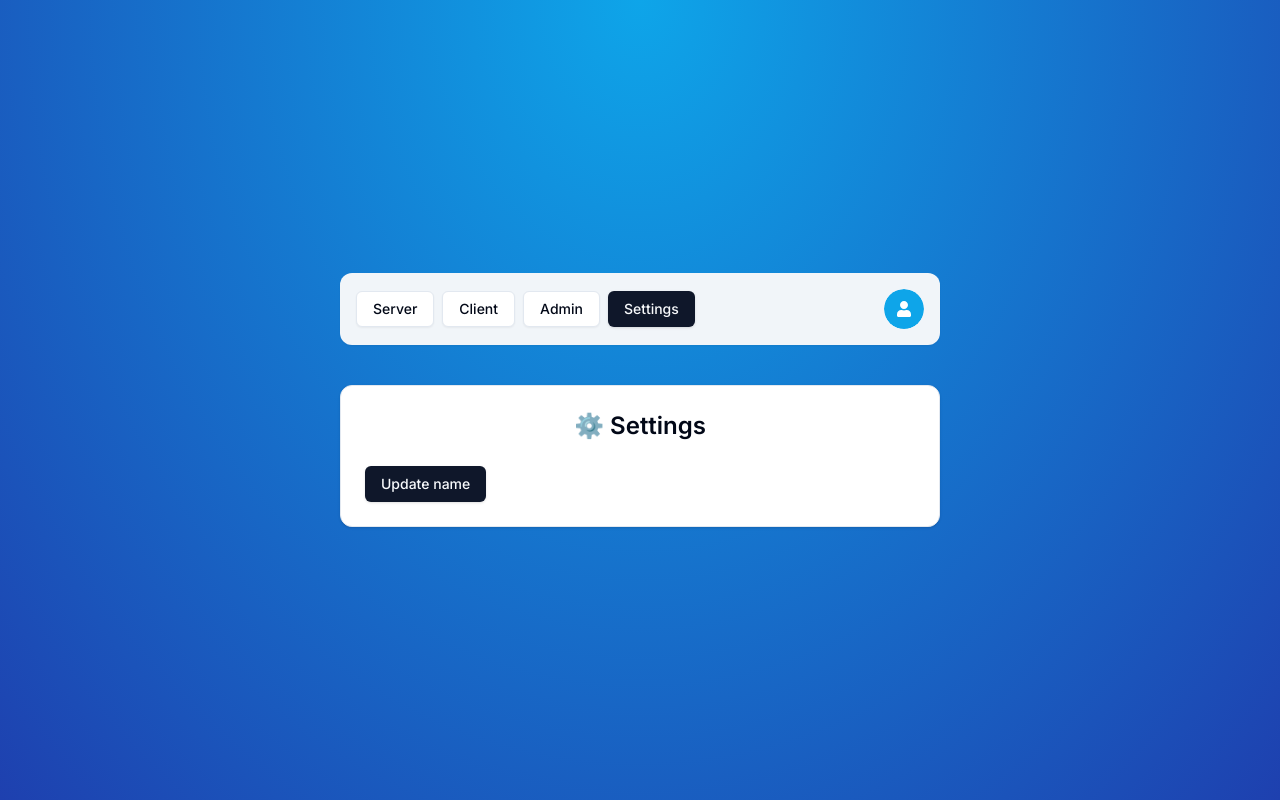
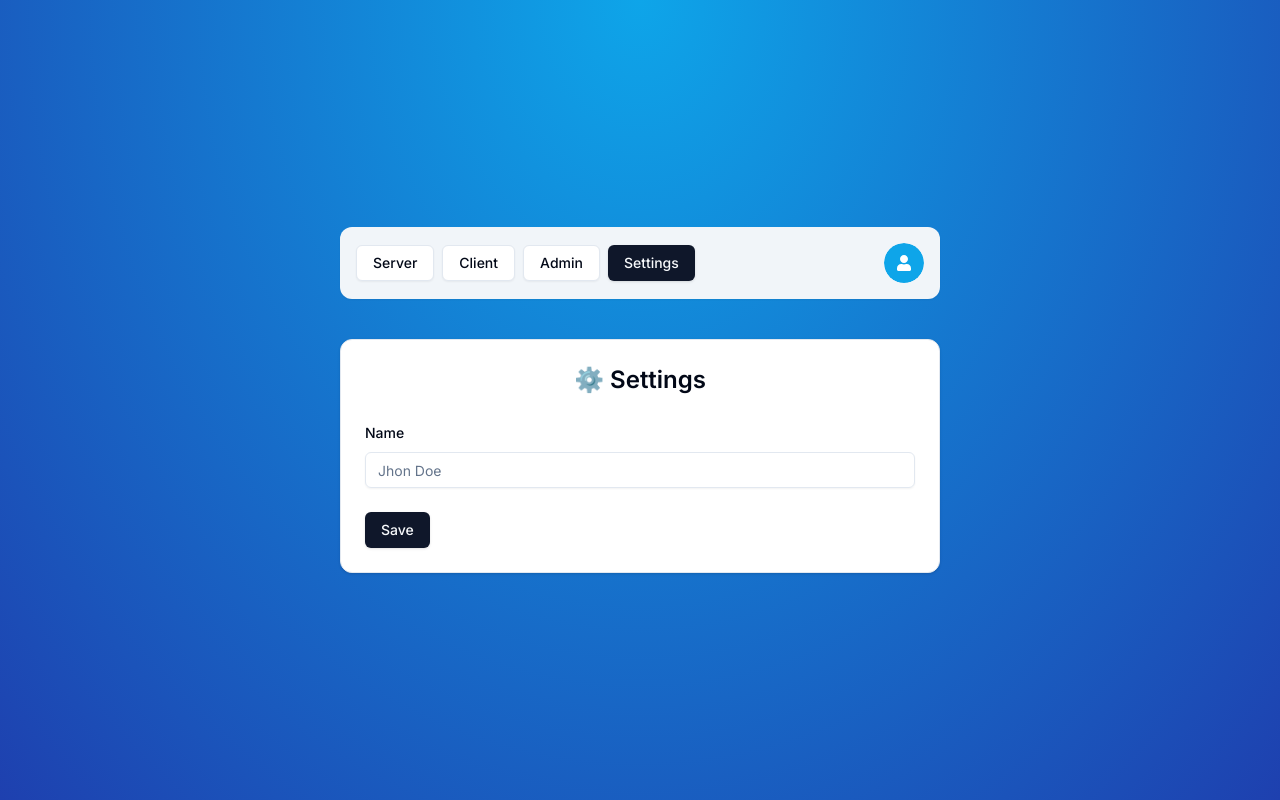
Before and after one commit to ipunganwar/nextjs-auth-V5, a Next.js app: page /settings in a window 1280 px wide. Built offline with nearby package versions, Linux system fonts and the light colour scheme; no server answers.

Commit message:
feat: adjust setting page

```diff
--- a/app/(protected)/settings/page.tsx
+++ b/app/(protected)/settings/page.tsx
@@ -1,21 +1,56 @@
 "use client";
 
-import { useTransition } from "react";
+import { useTransition, useState } from "react";
+import { useForm } from "react-hook-form";
+import { zodResolver } from "@hookform/resolvers/zod";
+import { useSession } from "next-auth/react";
+import * as z from "zod";
 
+import { SettingsSchema } from "@/schemas";
 import { settings } from "@/actions/settings";
 import { Button } from "@/components/ui/button";
 import { Card, CardHeader, CardContent } from "@/components/ui/card";
-import { useSession } from "next-auth/react";
+import {
+  Form,
+  FormField,
+  FormControl,
+  FormLabel,
+  FormItem,
+  FormDescription,
+  FormMessage,
+} from "@/components/ui/form";
+import { Input } from "@/components/ui/input";
+import { useCurrentUser } from "@/hooks/use-current-user";
 
 const SettingPage = () => {
+  const user = useCurrentUser();
+
+  const [error, setError] = useState<string | undefined>();
+  const [success, setSuccess] = useState<string | undefined>();
   const { update } = useSession();
   const [isPending, startTransition] = useTransition();
 
-  const onClick = () => {
+  const form = useForm<z.infer<typeof SettingsSchema>>({
+    resolver: zodResolver(SettingsSchema),
+    defaultValues: {
+      name: user?.name || undefined,
+    },
+  });
+
+  const onSubmit = (values: z.infer<typeof SettingsSchema>) => {
     startTransition(() => {
-      settings({ name: "something different!" }).then((_) => {
-        update();
-      });
+      settings(values)
+        .then((data) => {
+          if (data?.error) {
+            setError(data?.error);
+          }
+
+          if (data?.success) {
+            update();
+            setSuccess(data?.success);
+          }
+        })
+        .catch(() => setError("Something went wrong!"));
     });
   };
 
@@ -25,9 +60,29 @@
         <p className="text-2xl font-semibold text-center">⚙️ Settings</p>
       </CardHeader>
       <CardContent>
-        <Button onClick={onClick} disabled={isPending}>
-          Update name
-        </Button>
+        <Form {...form}>
+          <form className="space-y-6" onSubmit={form.handleSubmit(onSubmit)}>
+            <div className="space-y-4">
+              <FormField
+                control={form.control}
+                name="name"
+                render={({ field }) => (
+                  <FormItem>
+                    <FormLabel>Name</FormLabel>
+                    <FormControl>
+                      <Input
+                        {...field}
+                        placeholder="Jhon Doe"
+                        disabled={isPending}
+                      />
+                    </FormControl>
+                  </FormItem>
+                )}
+              />
+            </div>
+            <Button type="submit">Save</Button>
+          </form>
+        </Form>
       </CardContent>
     </Card>
   );
--- a/auth.ts
+++ b/auth.ts
@@ -5,6 +5,7 @@
 import { db } from "@/lib/db";
 import { getUserById } from "@/data/user";
 import { getTwoFactorConfirmationByUserId } from "@/data/two-factor-confirmation";
+import { getAccountByUserId } from "./data/account";
 
 export const { handlers, signIn, signOut, auth } = NextAuth({
   pages: {
@@ -63,7 +64,7 @@
       if (session.user) {
         session.user.name = token.name;
         session.user.email = token.email || "";
-        session.user.isOauth = token.isOauth as boolean;
+        session.user.isOAuth = token.isOAuth as boolean;
       }
 
       return session;
@@ -75,6 +76,9 @@
 
       if (!existingUser) return token;
 
+      const existingAccount = await getAccountByUserId(existingUser?.id);
+
+      token.isOAuth = !!existingAccount;
       token.name = existingUser?.name;
       token.email = existingUser?.email;
       token.role = existingUser.role;
--- /dev/null
+++ b/data/account.ts
@@ -0,0 +1,13 @@
+import { db } from "@/lib/db";
+
+export const getAccountByUserId = async (userId: string) => {
+  try {
+    const account = await db.account.findFirst({
+      where: { userId },
+    });
+
+    return account;
+  } catch {
+    return null;
+  }
+};
--- a/next-auth.d.ts
+++ b/next-auth.d.ts
@@ -4,7 +4,7 @@
   // id: string | undefined
   role: "ADMIN" | "USER";
   isTwoFactorEnabled: boolean;
-  isOauth: boolean;
+  isOAuth: boolean;
 };
 
 declare module "next-auth" {
```
